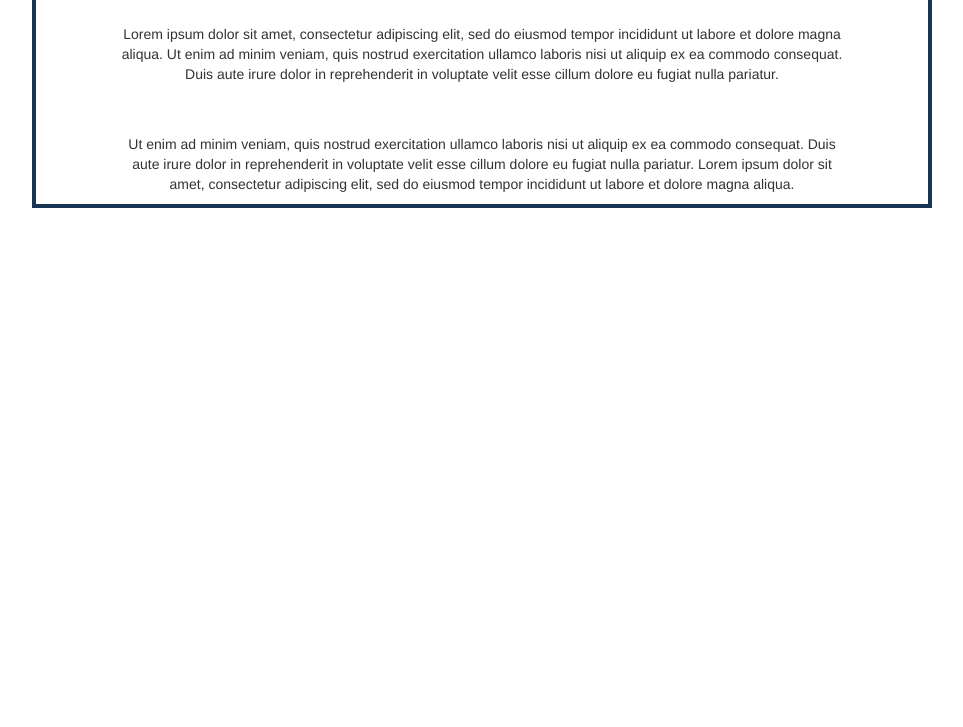
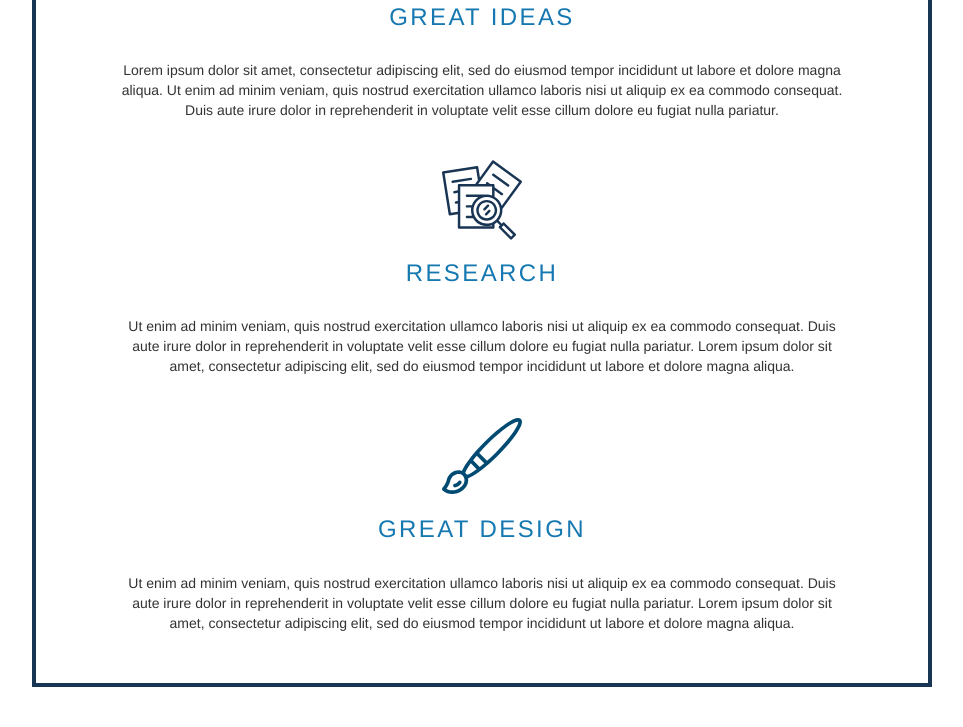
Before and after one commit to DagmaraJagodzinska/website_GirlyLab, a plain HTML site: page index.html in a window 1280 px wide. Shown: the part 2216-2943 px from the top of the page, without its empty margins (158-1121 px from the left). Before the commit the page ends 2464 px from the top, so only its background shows below. Drawn offline with nearby package versions, Linux system fonts and the light colour scheme; a script that the page names is missing.

Commit message:
in progress layout

```diff
--- a/index.html
+++ b/index.html
@@ -50,8 +50,8 @@
   		<div class="container-fluid about-do-bg">
   			<div class="center-block about-do">
 				<h1 class="text-center center-block">Ideas</h1>
-				<p class="text-center ">Lorem ipsum dolor sit amet, consectetur adipiscing elit, sed do eiusmod tempor incididunt ut labore et dolore magna aliqua. Ut enim ad minim veniam, quis nostrud exercitation ullamco laboris nisi ut aliquip ex ea commodo consequat. Duis aute irure dolor in reprehenderit in voluptate velit esse cillum dolore eu fugiat nulla pariatur.</p>
-  				<p class="text-center ">Ut enim ad minim veniam, quis nostrud exercitation ullamco laboris nisi ut aliquip ex ea commodo consequat. Duis aute irure dolor in reprehenderit in voluptate velit esse cillum dolore eu fugiat nulla pariatur. Lorem ipsum dolor sit amet, consectetur adipiscing elit, sed do eiusmod tempor incididunt ut labore et dolore magna aliqua.</p>
+				<p class="text-center">Lorem ipsum dolor sit amet, consectetur adipiscing elit, sed do eiusmod tempor incididunt ut labore et dolore magna aliqua. Ut enim ad minim veniam, quis nostrud exercitation ullamco laboris nisi ut aliquip ex ea commodo consequat. Duis aute irure dolor in reprehenderit in voluptate velit esse cillum dolore eu fugiat nulla pariatur.</p>
+  				<p class="text-center">Ut enim ad minim veniam, quis nostrud exercitation ullamco laboris nisi ut aliquip ex ea commodo consequat. Duis aute irure dolor in reprehenderit in voluptate velit esse cillum dolore eu fugiat nulla pariatur. Lorem ipsum dolor sit amet, consectetur adipiscing elit, sed do eiusmod tempor incididunt ut labore et dolore magna aliqua.</p>
   			</div>
   		</div>
   	</section>
@@ -59,11 +59,20 @@
 	  	<div class="container">
 	  		<div class="center-block work">
 	  				<h1 class="text-center center-block">Our work</h1>
-	  				<img src="" alt="layers logo" class="icon center-block">
-	  				<p class="text-center ">Lorem ipsum dolor sit amet, consectetur adipiscing elit, sed do eiusmod tempor incididunt ut labore et dolore magna aliqua. Ut enim ad minim veniam, quis nostrud exercitation ullamco laboris nisi ut aliquip ex ea commodo consequat. Duis aute irure dolor in reprehenderit in voluptate velit esse cillum dolore eu fugiat nulla pariatur.</p>
-	  				<p class="text-center ">Ut enim ad minim veniam, quis nostrud exercitation ullamco laboris nisi ut aliquip ex ea commodo consequat. Duis aute irure dolor in reprehenderit in voluptate velit esse cillum dolore eu fugiat nulla pariatur. Lorem ipsum dolor sit amet, consectetur adipiscing elit, sed do eiusmod tempor incididunt ut labore et dolore magna aliqua.</p>
+	  				<img src="business.svg" alt="brain" class="work-icons center-block">
+	  				<h3 class="text-center">Great ideas</h3>
+	  				<p class="text-center">Lorem ipsum dolor sit amet, consectetur adipiscing elit, sed do eiusmod tempor incididunt ut labore et dolore magna aliqua. Ut enim ad minim veniam, quis nostrud exercitation ullamco laboris nisi ut aliquip ex ea commodo consequat. Duis aute irure dolor in reprehenderit in voluptate velit esse cillum dolore eu fugiat nulla pariatur.</p>
+	  				<img src="interface.svg" alt="brain" class="work-icons center-block">
+	  				<h3 class="text-center">Research</h3>
+	  				<p class="text-center">Ut enim ad minim veniam, quis nostrud exercitation ullamco laboris nisi ut aliquip ex ea commodo consequat. Duis aute irure dolor in reprehenderit in voluptate velit esse cillum dolore eu fugiat nulla pariatur. Lorem ipsum dolor sit amet, consectetur adipiscing elit, sed do eiusmod tempor incididunt ut labore et dolore magna aliqua.</p>
+	  				<img src="paint-brush.svg" alt="brain" class="work-icons center-block">
+	  				<h3 class="text-center">Great design</h3>
+	  				<p class="text-center">Ut enim ad minim veniam, quis nostrud exercitation ullamco laboris nisi ut aliquip ex ea commodo consequat. Duis aute irure dolor in reprehenderit in voluptate velit esse cillum dolore eu fugiat nulla pariatur. Lorem ipsum dolor sit amet, consectetur adipiscing elit, sed do eiusmod tempor incididunt ut labore et dolore magna aliqua.</p>
 	  			</div>
 	  	</div>
+  	</section>
+  	<section class="gallery">
+
   	</section>
     <script type="text/javascript" src="script.js"></script>
   </body>
--- a/style.css
+++ b/style.css
@@ -102,7 +102,7 @@
 	margin-top: -24px;
 	max-width: 250px;
 }
-.about p, .about-do p, .work p {
+.about p, .about-do p {
 	padding: 40px 80px 0 80px;
 }
 .sec-about .img-custom{
@@ -133,6 +133,21 @@
 	margin-top: 50px;
 	background-image: linear-gradient(rgba(1, 74, 115, 0.8),rgba(1, 74, 115, 0.8)),url(https://static.pexels.com/photos/296878/pexels-photo-296878.jpeg);
 	background-size: cover;
+}
+.work .work-icons {
+	max-height: 110px;
+	padding-top: 30px;
+}
+.work h3 {
+	text-transform: uppercase;
+	color: #1578b0;
+	letter-spacing: 0.1em;
+}
+.work {
+	padding-bottom: 40px;
+}
+.work p {
+	padding: 20px 80px 0 80px;
 }
 /*.about-do h1 {
 	text-transform: uppercase;
```
Also changed, not shown: business.svg (added), interface.svg (added), paint-brush.svg (added).
